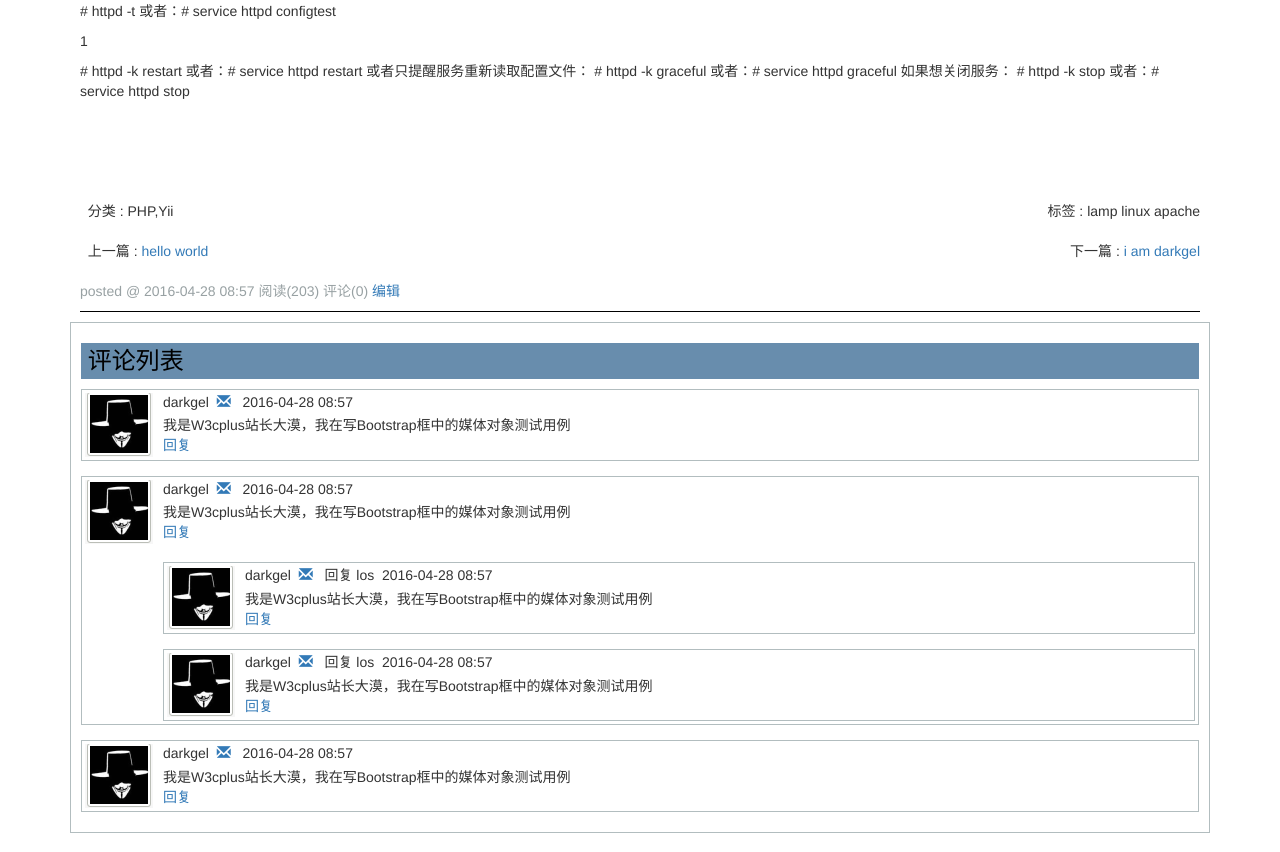
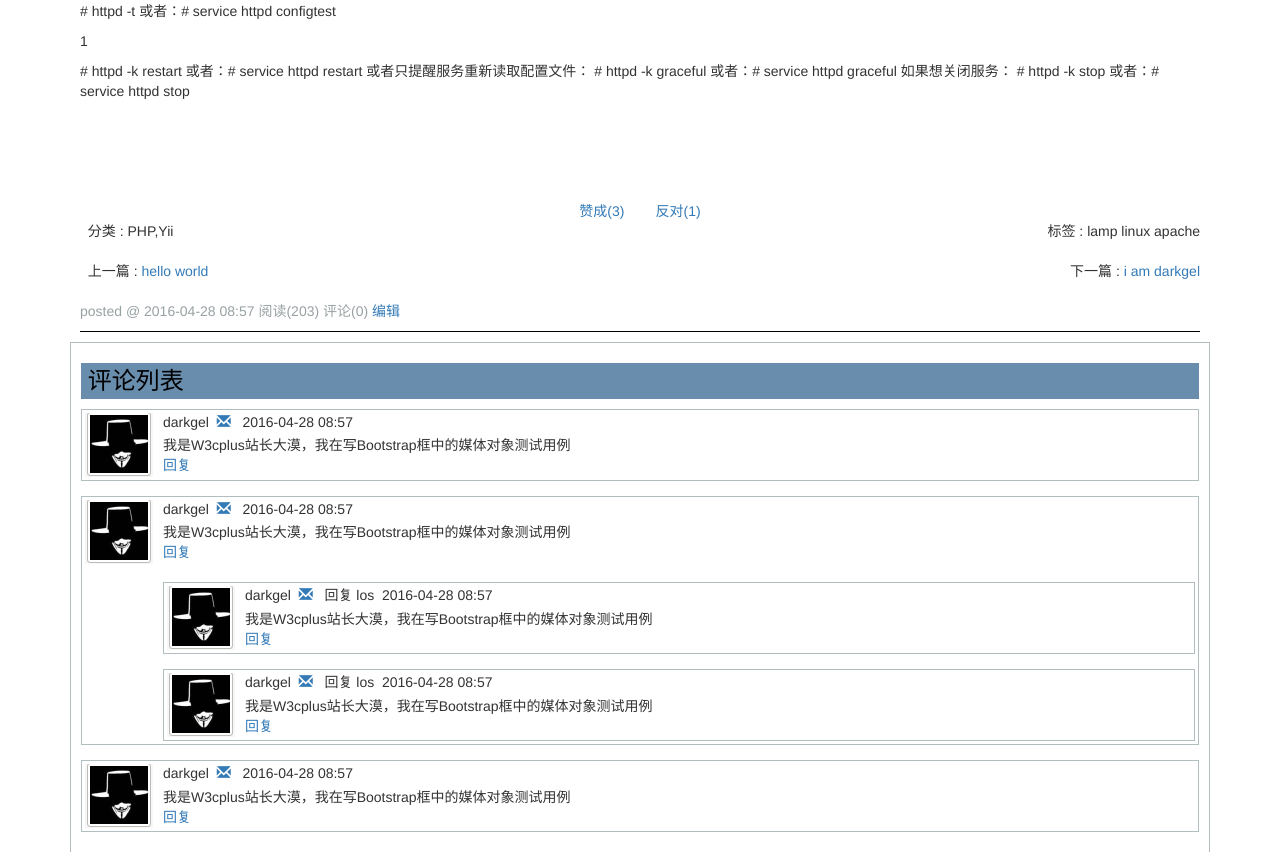
Before and after one commit to Darkgel/myblog, a Yii app: template views/site/view.php in a window 1280 px wide. Shown: the part 1276-2128 px from the top of the page. Run offline with PHP 8.4 and a stand-in for Yii, Linux system fonts and the light colour scheme; the template is opened without the code that fills it, so the values that code supplies are empty; some libraries are stand-ins or nearby versions.

Commit message:
function: 1.add the vote to express approving or opposing the article

```diff
--- a/views/layouts/bloglayout.php
+++ b/views/layouts/bloglayout.php
@@ -154,7 +154,11 @@ BloglayoutAsset::register($this);
         <div class="row">
             <div class="col-md-12" id="right-footer">
                 <?=Html::img("img/DARKGEL.png");?>
+                <div>
+                    Copyright © Darkgel
+                </div>
             </div>
+
         </div>
 
     </div>
--- a/views/site/view.php
+++ b/views/site/view.php
@@ -94,6 +94,11 @@ PostviewAsset::register($this);
 
 
     <div id="article-footer">
+        <div id="vote">
+            <a href="#" id="approve">赞成(3)</a>
+            &nbsp;&nbsp;&nbsp;&nbsp;&nbsp;&nbsp;
+            <a href="#" id="against">反对(1)</a>
+        </div>
         <div>
             <p id="article-class">
                 &nbsp;&nbsp;分类 : PHP,Yii
--- a/web/css/postview.css
+++ b/web/css/postview.css
@@ -21,6 +21,10 @@
 
 #article #article-footer div{
     clear:both;
+}
+
+#article #article-footer #vote{
+    text-align:center;
 }
 
 #article #article-footer #article-class{
```
